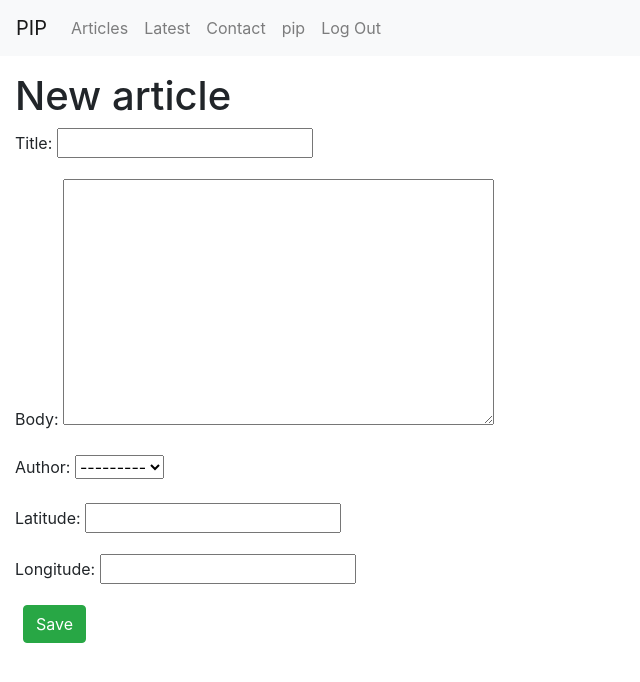
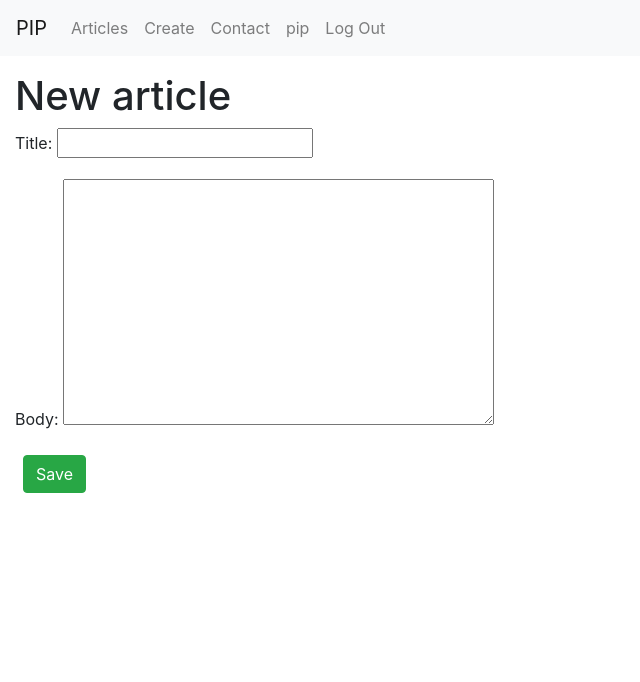
Before and after one commit to BLink291/CRS, a Django app: page /articles/new/ in a window 1280 px wide. Shown: the top 682 px of the page, without its empty margins (0-640 px from the left). Run offline with Django 3.2, Linux system fonts and the light colour scheme; a user stored in the database is signed in; data comes from the database, SQL or seed files in the repository; both versions use the stored data as it was after the commit; some libraries are stand-ins or nearby versions.

Commit message:
added createnewarticle feature

```diff
--- a/src/articles/urls.py
+++ b/src/articles/urls.py
@@ -2,10 +2,10 @@ from django.urls import path
 from .views import (
     ArticleListView,
     ArticleUpdateView,
-    post_detail,
     ArticleDeleteView,
     ArticleCreateView,
 )
+from .views import ArticleDetailView
 
 app_name = 'articles'
 urlpatterns = [
@@ -13,7 +13,7 @@ urlpatterns = [
     path('', ArticleListView.as_view(), name='list'),
 
     path('<int:year>/<int:month>/<int:day>/<slug:post>/',
-        post_detail, name='article_detail'),
+        ArticleDetailView.post_detail, name='article_detail'),
 
     path('new/', ArticleCreateView.as_view(), name='article_new'),
 
--- a/src/articles/views.py
+++ b/src/articles/views.py
@@ -1,6 +1,9 @@
 from django.shortcuts import render, get_object_or_404
 from django.views.generic import ListView, DetailView
 from django.views.generic.edit import UpdateView, DeleteView, CreateView
+from django.contrib.auth.mixins import LoginRequiredMixin
+from django.utils.text import slugify
+
 from django.urls import reverse_lazy
 from .models import Article
 # Create your views here.
@@ -12,20 +15,28 @@ class ArticleListView(ListView):
     paginate_by = 3
     template_name = 'articlesApp/article_list.html'
 
-class ArticleCreateView(CreateView):
+class ArticleCreateView(LoginRequiredMixin ,CreateView):
     model = Article
     template_name = 'articlesApp/article_new.html'
-    fields = ('title', 'body', 'author','lat', 'lng')
 
+    fields = ('title', 'body')
+    def form_valid(self, form):
+        form.instance.author = self.request.user
+        form.instance.slug = slugify(form.instance.title)
+        response = super().form_valid(form)
+        return response
 
-def post_detail(request, year,month, day, post):
-    article  = get_object_or_404(Article,slug=post,
-                    created__year=year,
-                    created__month=month,
-                    created__day=day)
-    return render (request,
-            'articlesApp/article_detail.html',
-                {'post' : article})
+    success_url = '/articles'
+
+class ArticleDetailView():
+    def post_detail(request, year,month, day, post):
+        article  = get_object_or_404(Article,slug=post,
+                                        created__year=year,
+                                        created__month=month,
+                                        created__day=day)
+        return render (request,
+                'articlesApp/article_detail.html',
+                    {'post' : article})
 
 class ArticleUpdateView(UpdateView):
     model = Article
--- a/src/templates/articlesApp/article_detail.html
+++ b/src/templates/articlesApp/article_detail.html
@@ -8,6 +8,6 @@
         <p>by {{ post.author }} | {{ post.created }}</p>
         <p>{{ post.body }}</p>
 </div>
-<p>Back to <a href="">All Articles</a>.</p>
+<p>Back to <a href="{% url 'articles:list' %}">All Articles</a>.</p>
 
 {% endblock content %}
--- a/src/templates/base.html
+++ b/src/templates/base.html
@@ -53,7 +53,7 @@
                                 <a class="nav-link" href="{% url 'articles:list' %}">Articles</a>
 
 
-                                <a class="nav-link" href="#">Latest</a>
+                                <a class="nav-link" href="{% url 'articles:article_new' %}">Create</a>
 
 
                                <a class="nav-link" href="#">Contact</a>
@@ -63,7 +63,7 @@
                         {% else %}
                             <a class="nav-link" href="{% url 'articles:list' %}">Articles</a>
 
-                            <a class="nav-link" href="#">Latest</a>
+                            <a class="nav-link" href="{% url 'articles:article_new' %}">Create</a>
 
                             <a class="nav-link" href="#">Contact</a>
 
```
Also changed, not shown: src/db.sqlite3, 1 other file.
